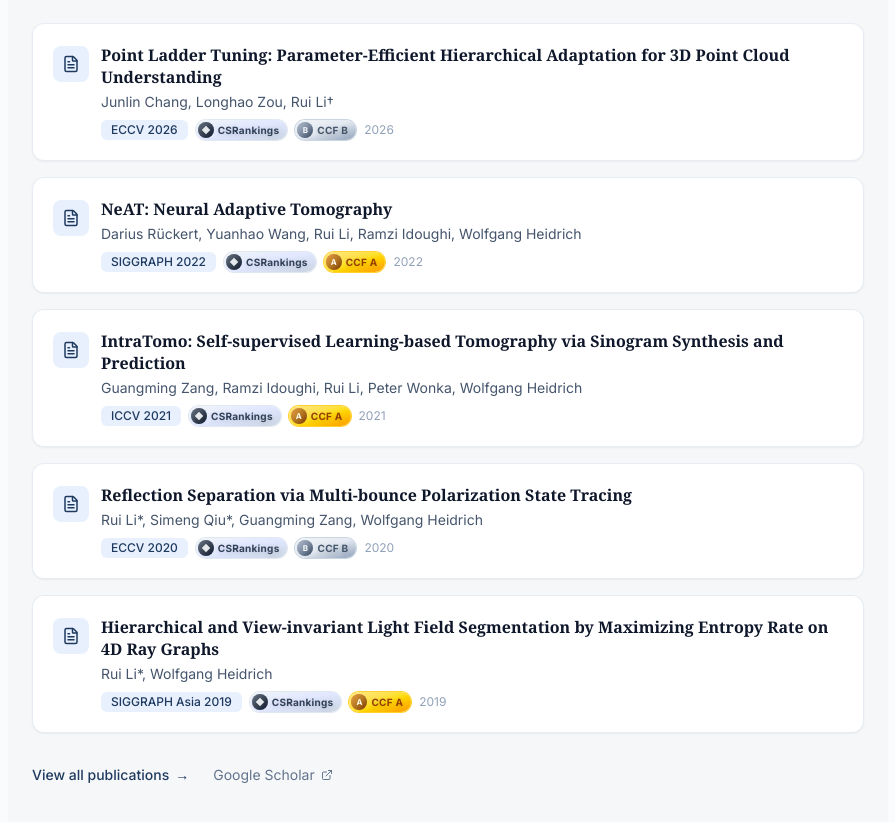
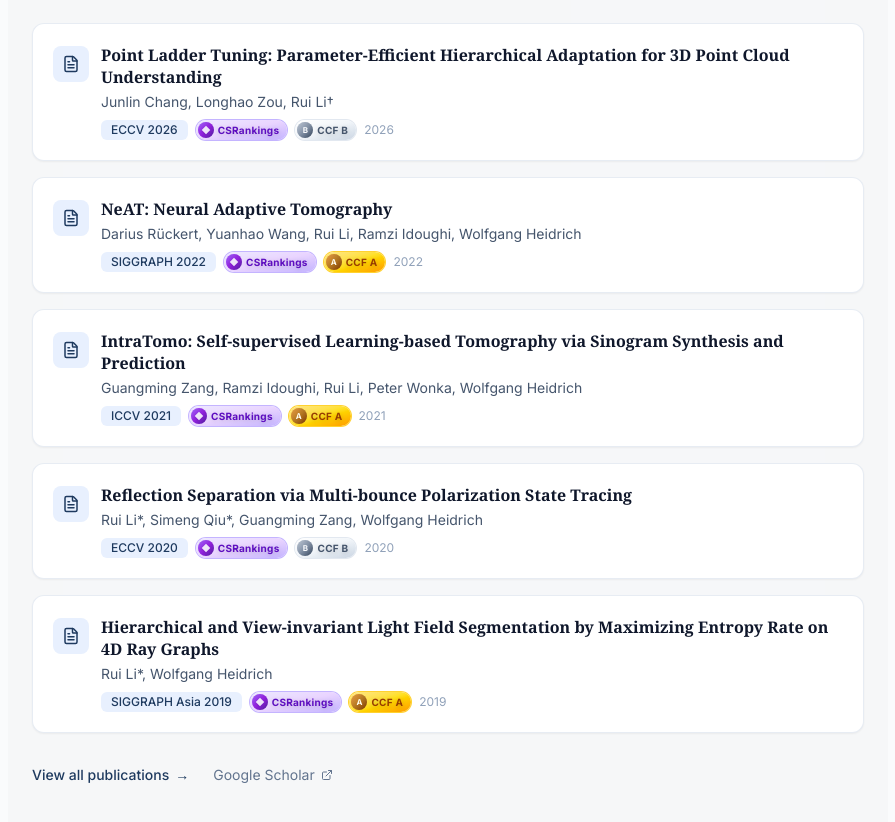
Before and after one commit to arthurlirui/personal-homepage-rui, a Next.js app: page / in a window 1280 px wide. Shown: the part 1360-2182 px from the top of the page, without its empty margins (192-1087 px from the left). Built offline with nearby package versions, Linux system fonts and the light colour scheme; no server answers.

Commit message:
style(badges): 调整奖牌配色 — CSRankings紫晶/CCF B亮银/CCF C深铜
- CSRankings: 铂金 → 紫晶 (amethyst) 紫色渐变
- CCF B: 银灰 → 亮白银色，更明亮
- CCF C: 亮铜 → 深铜 (dark bronze)，低饱和不抢眼
- CCF A: 金色不变

```diff
--- a/components/ui/index.tsx
+++ b/components/ui/index.tsx
@@ -35,10 +35,10 @@ export function Badge({
 }
 
 // 论文级别徽章：以金属奖牌呈现收录等级
-//   CSRankings → 铂金 (platinum)
+//   CSRankings → 紫晶 (amethyst) — 国际顶级收录
 //   CCF A      → 黄金 (gold)
-//   CCF B      → 白银 (silver)
-//   CCF C      → 青铜 (bronze)
+//   CCF B      → 亮银 (silver) — 亮白色
+//   CCF C      → 深铜 (dark bronze) — 低饱和度，不抢眼
 // 每枚奖牌由「金属渐变环 + 深色内盘 + 高光反光」三层构成，
 // 悬停时轻微上浮，给出真实奖牌的立体质感。
 export function LevelBadge({ kind, label }: { kind: 'ccf' | 'csrankings'; label: string }) {
@@ -46,11 +46,11 @@ export function LevelBadge({ kind, label }: { kind: 'ccf' | 'csrankings'; label:
   //   ringText  = 外圈文字颜色（位于浅色金属环上，用深色）
   //   discText  = 内盘字母颜色（位于深色内盘上，用浅色）
   const medals = {
-    platinum: {
-      ring: 'bg-gradient-to-br from-slate-100 via-indigo-100 to-slate-300 ring-slate-200',
-      disc: 'bg-gradient-to-br from-slate-700 via-slate-800 to-slate-900',
-      ringText: 'text-slate-700',
-      discText: 'text-slate-50',
+    amethyst: {
+      ring: 'bg-gradient-to-br from-violet-100 via-purple-200 to-violet-300 ring-violet-300',
+      disc: 'bg-gradient-to-br from-violet-600 via-purple-700 to-violet-900',
+      ringText: 'text-violet-800',
+      discText: 'text-violet-50',
       glint: 'from-white/40 to-transparent',
     },
     gold: {
@@ -61,29 +61,29 @@ export function LevelBadge({ kind, label }: { kind: 'ccf' | 'csrankings'; label:
       glint: 'from-amber-100/50 to-transparent',
     },
     silver: {
-      ring: 'bg-gradient-to-br from-slate-100 via-slate-200 to-slate-400 ring-slate-300',
+      ring: 'bg-gradient-to-br from-white via-slate-100 to-slate-300 ring-slate-200',
       disc: 'bg-gradient-to-br from-slate-400 via-slate-500 to-slate-700',
       ringText: 'text-slate-600',
       discText: 'text-slate-50',
-      glint: 'from-white/50 to-transparent',
+      glint: 'from-white/60 to-transparent',
     },
-    bronze: {
-      ring: 'bg-gradient-to-br from-orange-200 via-amber-400 to-orange-600 ring-orange-400',
-      disc: 'bg-gradient-to-br from-orange-600 via-amber-800 to-orange-950',
-      ringText: 'text-orange-800',
-      discText: 'text-orange-50',
-      glint: 'from-orange-200/50 to-transparent',
+    darkBronze: {
+      ring: 'bg-gradient-to-br from-stone-200 via-amber-700/60 to-stone-700 ring-stone-400',
+      disc: 'bg-gradient-to-br from-stone-600 via-amber-900 to-stone-900',
+      ringText: 'text-stone-600',
+      discText: 'text-stone-100',
+      glint: 'from-amber-200/30 to-transparent',
     },
   } as const
 
   const key =
     kind === 'csrankings'
-      ? 'platinum'
+      ? 'amethyst'
       : label.includes('A')
         ? 'gold'
         : label.includes('B')
           ? 'silver'
-          : 'bronze'
+          : 'darkBronze'
   const m = medals[key]
   const title =
     kind === 'ccf' ? '中国计算机学会推荐目录' : 'CSRankings 收录 · 国际顶级会议/期刊'
```
